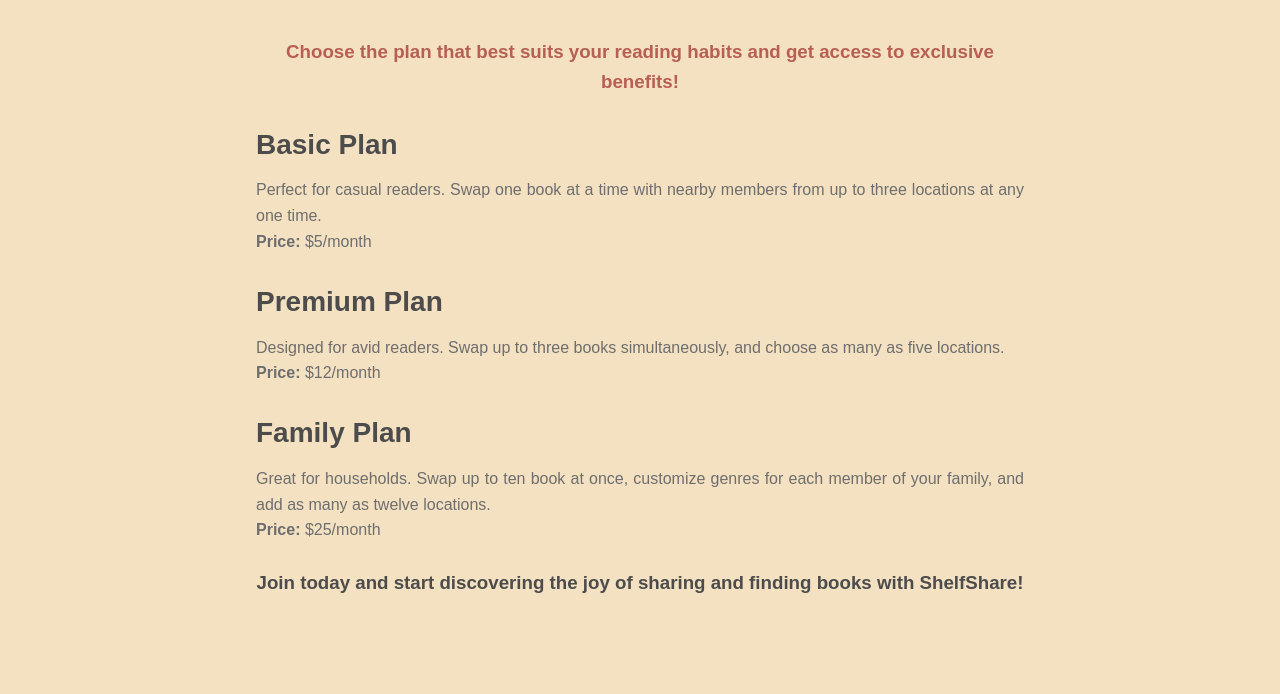
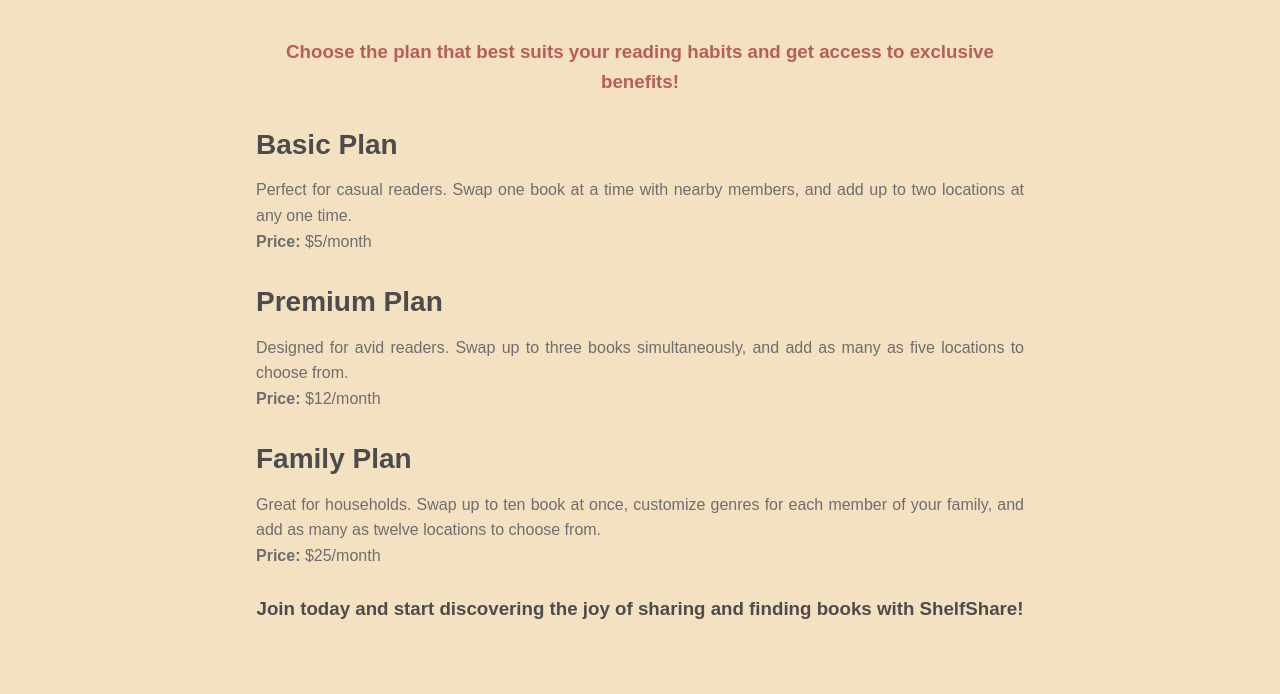
Before and after one commit to echenjones/shelfshare, a website: page subscription.html in a window 1280 px wide. Shown: the part 589-1283 px from the top of the page. Drawn offline with Linux system fonts and the light colour scheme.

Commit message:
Update subscription.html

```diff
--- a/subscription.html
+++ b/subscription.html
@@ -55,7 +55,7 @@
             <div>
                 <h2>Basic Plan</h2>
                 <p>
-                    Perfect for casual readers. Swap one book at a time with nearby members from up to three locations at any one time.
+                    Perfect for casual readers. Swap one book at a time with nearby members, and add up to two locations at any one time.
                 </p>
                 <p><strong>Price:</strong> $5/month</p>
             </div>
@@ -63,7 +63,7 @@
             <div>
                 <h2>Premium Plan</h2>
                 <p>
-                    Designed for avid readers. Swap up to three books simultaneously, and choose as many as five locations.
+                    Designed for avid readers. Swap up to three books simultaneously, and add as many as five locations to choose from.
                 </p>
                 <p><strong>Price:</strong> $12/month</p>
             </div>
@@ -71,7 +71,8 @@
             <div>
                 <h2>Family Plan</h2>
                 <p>
-                    Great for households. Swap up to ten book at once, customize genres for each member of your family, and add as many as twelve locations.
+                    Great for households. Swap up to ten book at once, customize genres for each member of your family, and add as many as twelve
+                    locations to choose from.
                 </p>
                 <p><strong>Price:</strong> $25/month</p>
             </div>
```
